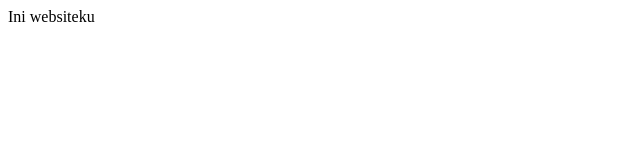
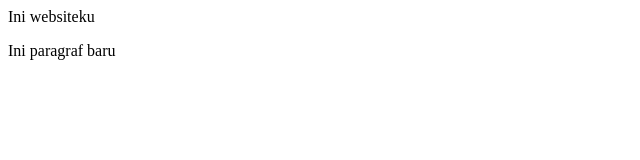
Before and after one commit to dedygithub/repo1, a plain HTML site: page index.html in a window 1280 px wide. Shown: the whole page, without its empty margins (0-640 px from the left). Drawn offline with Linux system fonts and the light colour scheme.

Commit message:
menambah paragraf baru

```diff
--- a/index.html
+++ b/index.html
@@ -1 +1,2 @@
 <p>Ini websiteku</p>
+<p>Ini paragraf baru </p>
```
